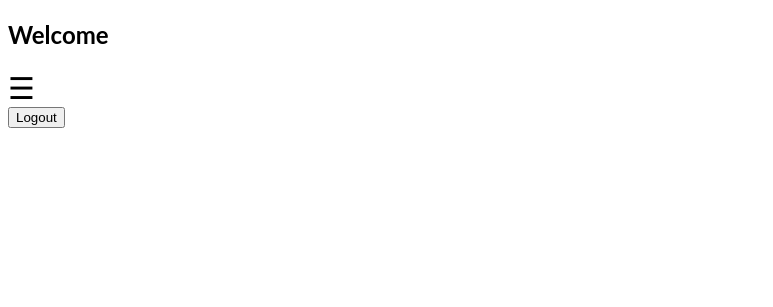
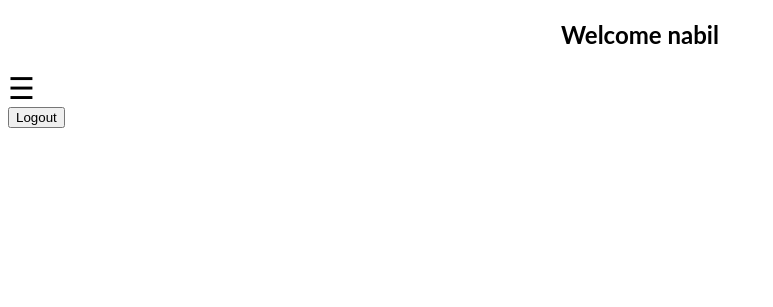
Before and after one commit to NabilAbdelouahed/secure-file-sharing, a PHP site: page /dashboard.php in a window 1280 px wide. Shown: the top 307 px of the page, without its empty margins (0-773 px from the left). Run offline with PHP 8.4, Linux system fonts and the light colour scheme; the visitor is signed in with stand-in values (Sample User, id 1); data comes from the database, SQL or seed files in the repository; both versions use the stored data as it was after the commit.

Commit message:
add username in dashboard

```diff
--- a/dashboard.css
+++ b/dashboard.css
@@ -40,3 +40,7 @@ body {
   .sidenav {padding-top: 15px;}
   .sidenav a {font-size: 18px;}
 }
+
+h2 {
+    text-align: center;
+}
--- a/dashboard.php
+++ b/dashboard.php
@@ -1,9 +1,16 @@
 <?php
+
+require_once("./database/db.php");
+
 session_start();
 if (!isset($_SESSION['user_id']) || time() > $_SESSION['expires_at']) {
     header("Location: index.php");
     exit;
 }
+
+$user = execute_query("SELECT username FROM users WHERE id = ?", [$_SESSION['user_id']]);
+$username = $user[0]['username'] ?? 'User';
+
 ?>
 
 <!doctype html>
@@ -24,7 +31,7 @@ if (!isset($_SESSION['user_id']) || time() > $_SESSION['expires_at']) {
       <a href="#">Logout</a>
     </div>
 
-    <h2>Welcome</h2>
+    <h2>Welcome  <?php echo htmlspecialchars($username); ?> </h2>
     <span style="font-size:30px;cursor:pointer" onclick="openNav()">&#9776;</span>
 
     <script>
```
Also changed, not shown: database/mydb.db.
